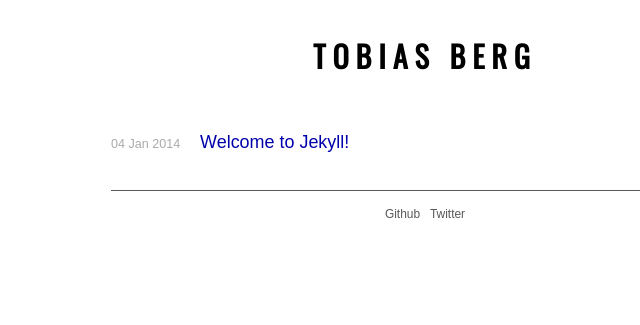
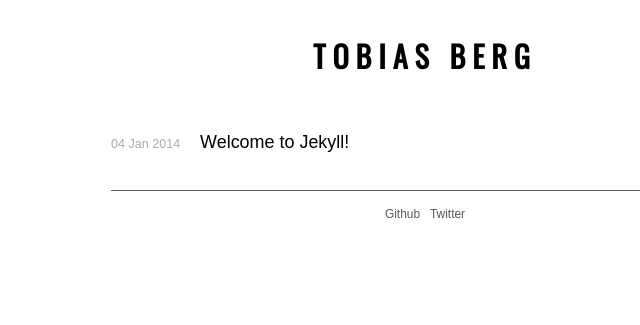
Before and after one commit to TobiasBerg/TobiasBerg.github.io, a Jekyll site: the page built from index.html, in a window 1280 px wide. Shown: the top 325 px of the page, without its empty margins (215-855 px from the left). Built offline with Jekyll 4.4.1, drawn with Linux system fonts in a browser that asks for light colours; Markdown is read by kramdown in place of the engine named in the settings; comment, search, counter and statistics services are not loaded.

Commit message:
Changed some coloring of post links

```diff
--- a/css/main.css
+++ b/css/main.css
@@ -46,10 +46,15 @@ a:visited { color: #000; }
 
 .posts li a {
     text-decoration: none;
+    color: #000;
 }
 
 .posts li a:hover {
     text-decoration: underline;
+}
+
+.posts li a:visited {
+    color: #585858;
 }
 
 .posts span {
```
